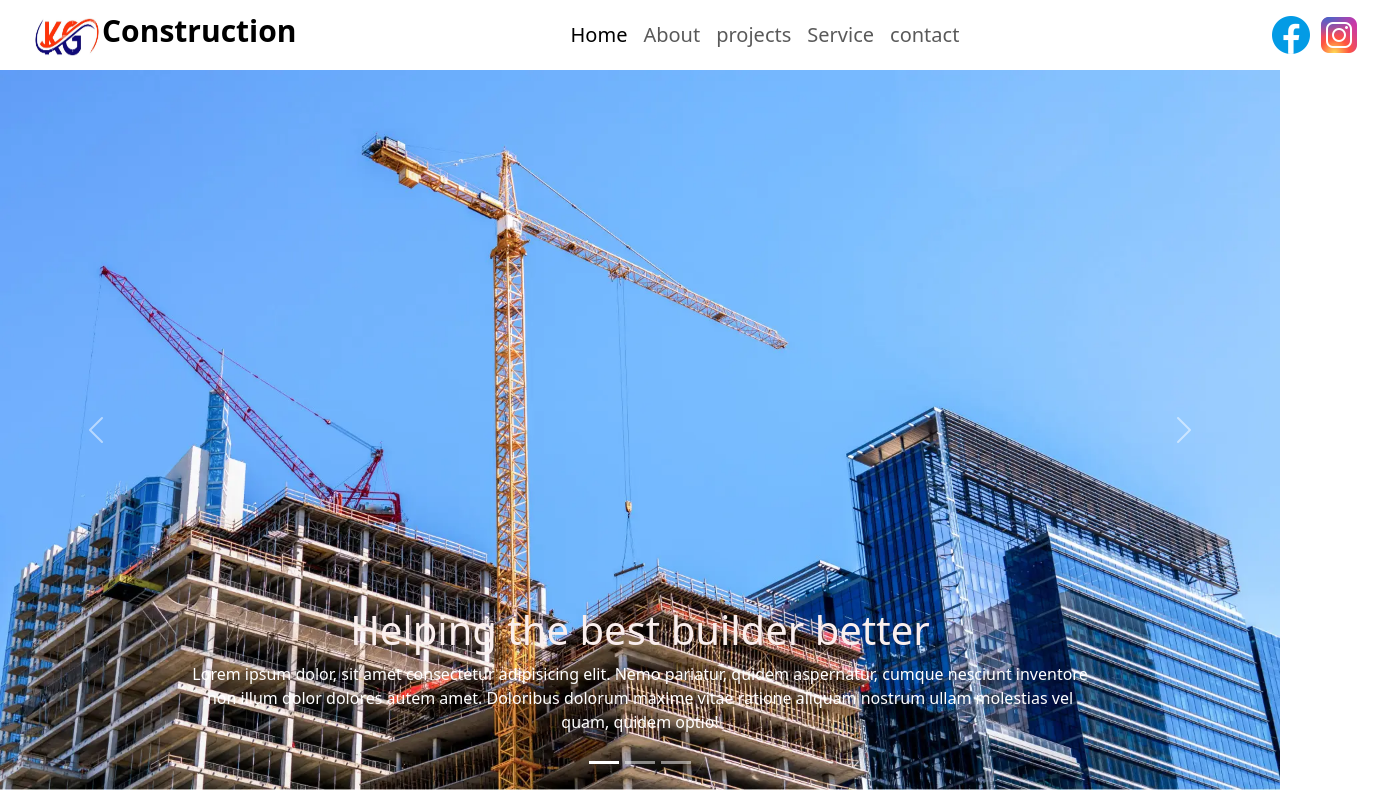
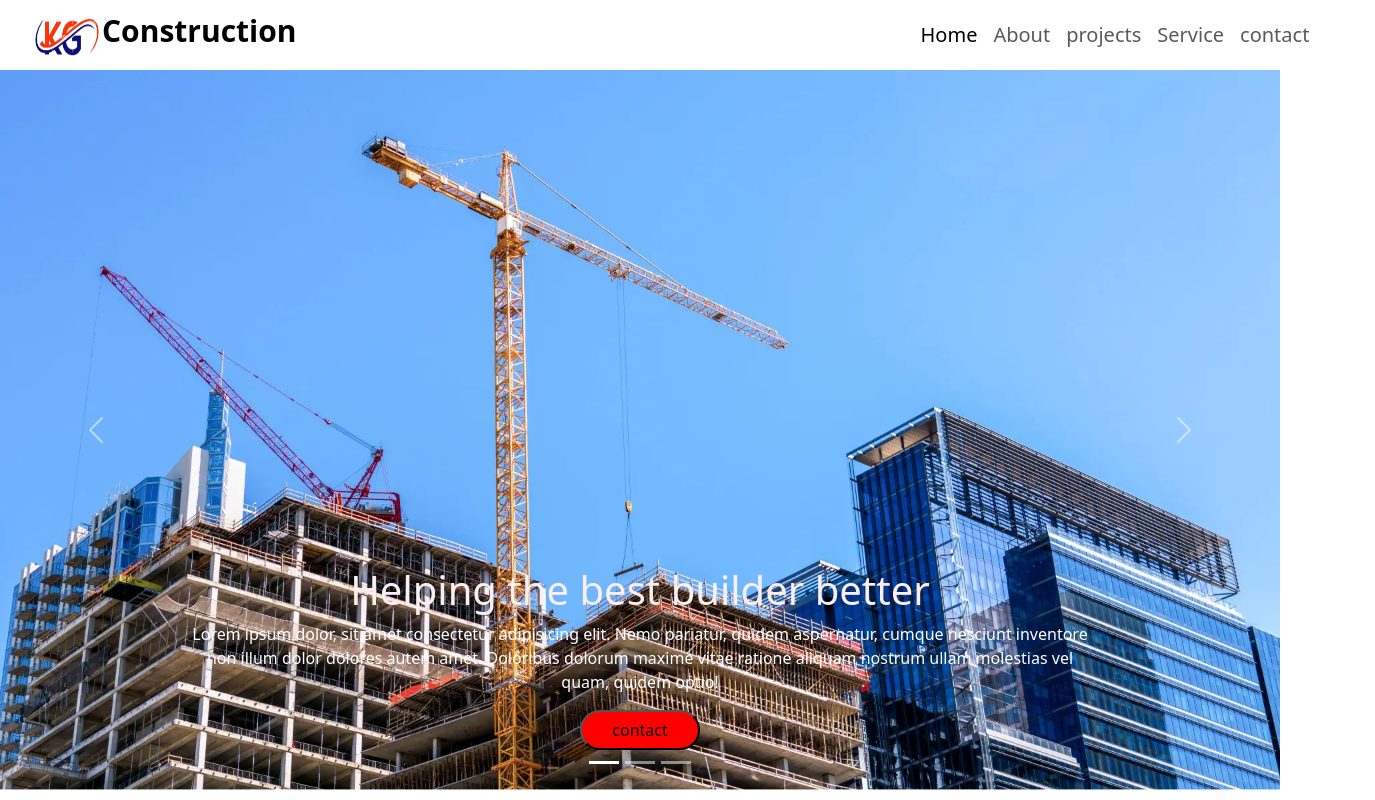
Before and after one commit to kumarisunita16/construction1, a plain HTML site: page index.html in a window 1280 px wide. Shown: the whole page, 1375 px wide, since content can reach past the window. Drawn offline with nearby package versions, Linux system fonts and the light colour scheme.

Commit message:
Add files via upload

```diff
--- a/index.html
+++ b/index.html
@@ -46,13 +46,13 @@
             </ul>
           </div>
         </div>
-        <div class="fb">
+        <!-- <div class="fb">
           <button> <img src="img/fb.png" alt=""></button>
         </div>
         <div class="insta">
           <button> <img src="img/inst.png" alt=""></button>
 
-        </div>
+        </div> -->
       </div>
     </nav>
   </div>
@@ -77,6 +77,9 @@
             <p>Lorem ipsum dolor, sit amet consectetur adipisicing elit. Nemo pariatur, quidem aspernatur, cumque
               nesciunt inventore non illum dolor dolores autem amet. Doloribus dolorum maxime vitae ratione aliquam
               nostrum ullam molestias vel quam, quidem optio!</p>
+              <div class="cont" >
+                <button >contact</button>
+              </div>
           </div>
         </div>
         <div class="carousel-item">
@@ -86,6 +89,9 @@
             <p>Lorem ipsum dolor sit amet consectetur adipisicing elit. Deleniti adipisci commodi sequi mollitia
               perspiciatis veniam, aliquid reiciendis repudiandae ut illo maxime quibusdam voluptatum atque vitae dolore
               accusantium numquam! Dolore incidunt ipsam commodi natus corporis.</p>
+              <div class="cont" >
+                <button >contact</button>
+              </div>
           </div>
         </div>
         <div class="carousel-item">
@@ -95,7 +101,11 @@
             <p>Lorem ipsum dolor sit amet consectetur adipisicing elit. Itaque a laborum facilis recusandae beatae
               suscipit. Dolor eaque optio debitis facilis recusandae atque ex. Temporibus neque tenetur soluta. Non
               harum nemo voluptate impedit vel sint?</p>
+              <div class="cont" >
+                <button >contact</button>
+              </div>
           </div>
+
         </div>
       </div>
       <button class="carousel-control-prev" type="button" data-bs-target="#carouselExampleCaptions"
@@ -109,6 +119,7 @@
         <span class="visually-hidden">Next</span>
       </button>
     </div>
+
   </div>
   <!-- end middle body -->
   <script src="https://cdn.jsdelivr.net/npm/bootstrap@5.3.2/dist/js/bootstrap.bundle.min.js"
--- a/style.css
+++ b/style.css
@@ -14,7 +14,7 @@ body{
 } */
 .header{
     background-color: white;
-    display: flex;
+    /* display: flex; */
     width: 100%;
     /* justify-content: space-between; */
     flex-direction: row;
@@ -37,8 +37,8 @@ body{
     /* align-items: center; */
     /* justify-content: baseline; */
     font-size: 20px;
-    margin-left: 250px;
-    margin-right: 300px;
+    margin-left: 600px;
+    /* margin-right: 30px; */
 
 }
 .header .menu a:hover{
@@ -58,3 +58,14 @@ body{
 .middle  img{
     height: 90vh;
 }
+.middle .cont button{
+    height: 40px;
+     width: 120px;
+     color: black;
+     background-color: red;
+      border-radius: 30px;
+}
+.middle .cont button:hover{
+    box-shadow: 5px 5px 5px solid black;
+    background-color: green;
+}
```
Also changed, not shown: about.html (+2 -2 lines), contact.html (+2 -2 lines), projects.html (+2 -2 lines), service.html (+2 -2 lines).
